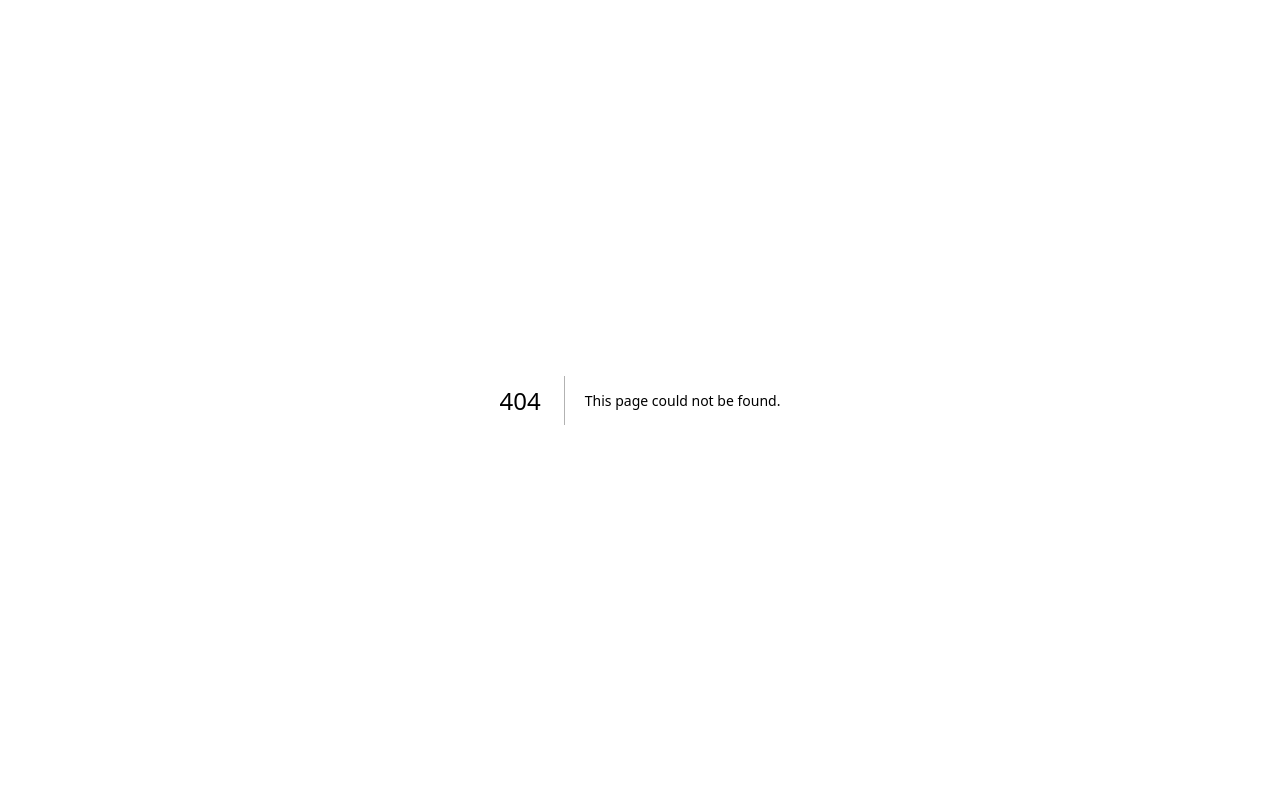
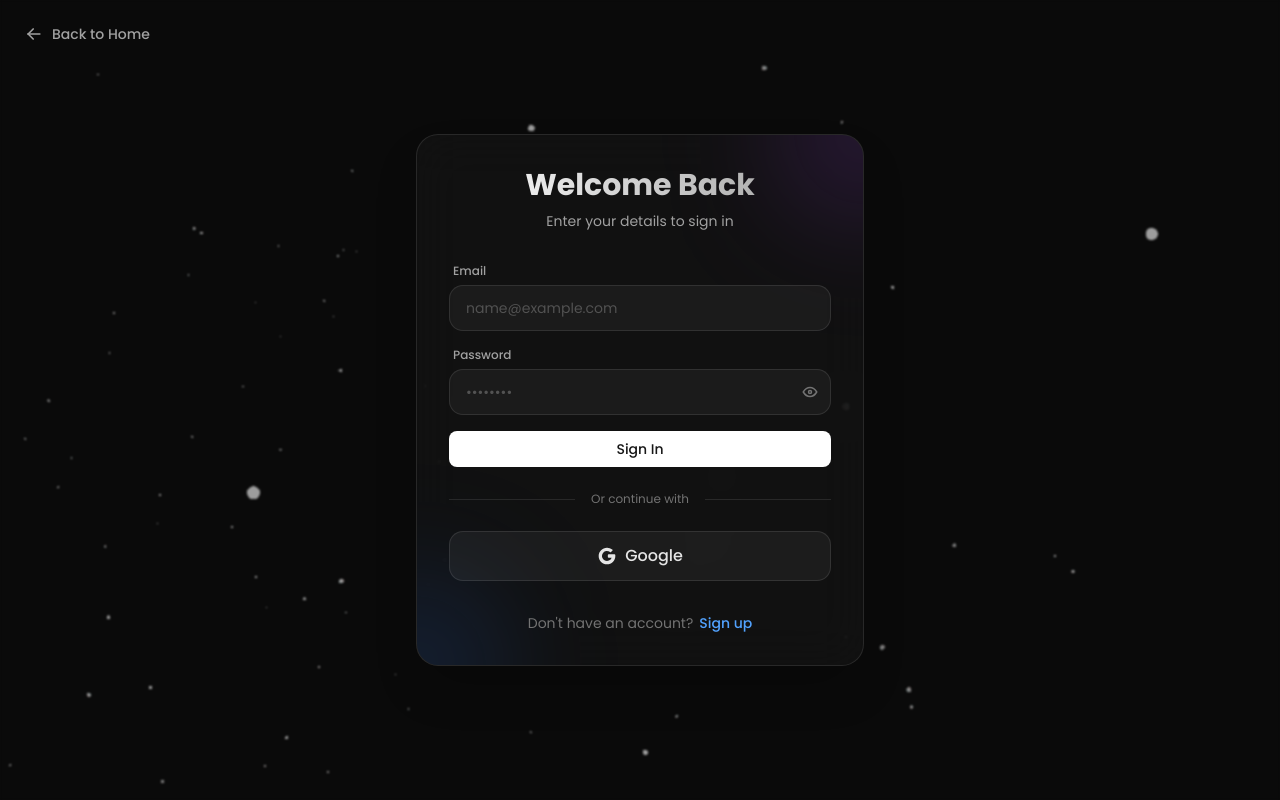
Before and after one commit to devWonderkind/SudoPlaced, a Next.js app in the folder frontend/: page /login in a window 1280 px wide. Before the commit this address had no page. Built offline with nearby package versions, Linux system fonts and the light colour scheme.

Commit message:
feat: Introduce a dedicated login/signup page with an interactive authentication form.

```diff
--- /dev/null
+++ b/frontend/src/app/login/page.jsx
@@ -0,0 +1,5 @@
+import LoginSignup from '@/components/auth/LoginSignup';
+
+export default function LoginPage() {
+  return <LoginSignup />;
+}
--- /dev/null
+++ b/frontend/src/components/auth/LoginSignup.jsx
@@ -0,0 +1,158 @@
+"use client";
+
+import React, { useState } from 'react';
+import { motion, AnimatePresence } from 'framer-motion';
+import { IconBrandGoogleFilled, IconEye, IconEyeOff, IconArrowLeft } from '@tabler/icons-react';
+import Link from 'next/link';
+import Particles from '@/components/reactbits/Particles';
+import { Button } from '@/components/ui/button';
+
+export default function LoginSignup() {
+  const [isLogin, setIsLogin] = useState(true);
+  const [showPassword, setShowPassword] = useState(false);
+
+  const toggleForm = () => {
+    setIsLogin(!isLogin);
+    setShowPassword(false);
+  };
+
+  return (
+    <div className="relative w-full h-screen overflow-hidden bg-neutral-950 flex items-center justify-center text-white">
+      {/* Animated Background */}
+      <div className="absolute inset-0 z-0">
+        <Particles/>
+      </div>
+
+      {/* Overlay to ensure text readability */}
+      <div className="absolute inset-0 bg-neutral-950/40 z-0 backdrop-blur-[1px]" />
+
+      {/* Return to Home */}
+      <Link href="/" className="absolute top-4 left-4 sm:top-6 sm:left-6 z-20 flex items-center gap-2 text-neutral-400 hover:text-white transition-colors">
+        <IconArrowLeft size={20} />
+        <span className="text-sm font-medium">Back to Home</span>
+      </Link>
+
+      {/* Card Container */}
+      <motion.div
+        layout
+        initial={{ opacity: 0, scale: 0.9 }}
+        animate={{ opacity: 1, scale: 1 }}
+        transition={{ duration: 0.5, ease: "easeOut" }}
+        className="relative z-10 w-[90%] sm:w-full max-w-md p-6 sm:p-8 bg-neutral-900/60 backdrop-blur-xl border border-white/10 rounded-3xl shadow-2xl overflow-hidden"
+      >
+        {/* Glow Effects */}
+        <div className="absolute -top-20 -right-20 w-40 h-40 bg-purple-500/20 rounded-full blur-3xl pointer-events-none" />
+        <div className="absolute -bottom-20 -left-20 w-40 h-40 bg-blue-500/20 rounded-full blur-3xl pointer-events-none" />
+
+        <div className="relative">
+          {/* Header */}
+          <div className="text-center mb-8">
+            <motion.h2
+              key={isLogin ? "login-title" : "signup-title"}
+              initial={{ opacity: 0, y: 10 }}
+              animate={{ opacity: 1, y: 0 }}
+              className="text-2xl sm:text-3xl font-bold bg-clip-text text-transparent bg-gradient-to-r from-white to-neutral-400"
+            >
+              {isLogin ? "Welcome Back" : "Create Account"}
+            </motion.h2>
+            <motion.p
+              key={isLogin ? "login-sub" : "signup-sub"}
+              initial={{ opacity: 0 }}
+              animate={{ opacity: 1 }}
+              transition={{ delay: 0.1 }}
+              className="text-neutral-400 text-sm mt-2"
+            >
+              {isLogin ? "Enter your details to sign in" : "Join us and start your journey"}
+            </motion.p>
+          </div>
+
+          {/* Form */}
+          <div className="space-y-4">
+             {/* Name Field (Signup only) */}
+             <AnimatePresence mode="popLayout">
+              {!isLogin && (
+                <motion.div
+                  initial={{ opacity: 0, height: 0 }}
+                  animate={{ opacity: 1, height: "auto" }}
+                  exit={{ opacity: 0, height: 0 }}
+                  className="overflow-hidden"
+                >
+                  <label className="block text-xs font-medium text-neutral-400 mb-1.5 ml-1">Full Name</label>
+                  <input
+                    type="text"
+                    placeholder="John Doe"
+                    className="w-full bg-neutral-800/50 border border-white/10 rounded-xl px-3 py-2.5 sm:px-4 sm:py-3 text-sm text-white placeholder:text-neutral-600 focus:outline-none focus:border-purple-500/50 focus:ring-1 focus:ring-purple-500/50 transition-all"
+                  />
+                </motion.div>
+              )}
+            </AnimatePresence>
+
+            {/* Email Field */}
+            <div>
+              <label className="block text-xs font-medium text-neutral-400 mb-1.5 ml-1">Email</label>
+              <input
+                type="email"
+                placeholder="name@example.com"
+                className="w-full bg-neutral-800/50 border border-white/10 rounded-xl px-3 py-2.5 sm:px-4 sm:py-3 text-sm text-white placeholder:text-neutral-600 focus:outline-none focus:border-purple-500/50 focus:ring-1 focus:ring-purple-500/50 transition-all"
+              />
+            </div>
+
+            {/* Password Field */}
+            <div>
+              <label className="block text-xs font-medium text-neutral-400 mb-1.5 ml-1">Password</label>
+              <div className="relative">
+                <input
+                  type={showPassword ? "text" : "password"}
+                  placeholder="••••••••"
+                  className="w-full bg-neutral-800/50 border border-white/10 rounded-xl px-3 py-2.5 sm:px-4 sm:py-3 text-sm text-white placeholder:text-neutral-600 focus:outline-none focus:border-purple-500/50 focus:ring-1 focus:ring-purple-500/50 transition-all"
+                />
+                <button
+                  type="button"
+                  onClick={() => setShowPassword(!showPassword)}
+                  className="absolute right-3 top-1/2 -translate-y-1/2 text-neutral-500 hover:text-neutral-300 transition-colors"
+                >
+                  {showPassword ? <IconEyeOff size={18} /> : <IconEye size={18} />}
+                </button>
+              </div>
+            </div>
+
+            {/* Action Buttons */}
+            <Button className="w-full">
+              {isLogin ? "Sign In" : "Sign Up"}
+            </Button>
+
+            {/* Divider */}
+            <div className="relative flex items-center py-2">
+              <div className="flex-grow border-t border-white/10"></div>
+              <span className="flex-shrink-0 mx-4 text-neutral-500 text-xs">Or continue with</span>
+              <div className="flex-grow border-t border-white/10"></div>
+            </div>
+
+            {/* Google Button */}
+            <button
+              type="button"
+              className="w-full flex items-center justify-center gap-2 bg-white/5 hover:bg-white/10 border border-white/10 text-neutral-200 font-medium py-3 rounded-xl transition-all cursor-pointer"
+            >
+
+              <IconBrandGoogleFilled size={20} />
+              <span>Google</span>
+            </button>
+          </div>
+
+          {/* Toggle Login/Signup */}
+          <div className="mt-8 text-center">
+            <p className="text-neutral-500 text-sm">
+              {isLogin ? "Don't have an account?" : "Already have an account?"}
+              <button
+                onClick={toggleForm}
+                className="ml-1.5 text-blue-400 hover:text-blue-300 font-medium transition-colors cursor-pointer"
+              >
+                {isLogin ? "Sign up" : "Log in"}
+              </button>
+            </p>
+          </div>
+        </div>
+      </motion.div>
+    </div>
+  );
+}
```
